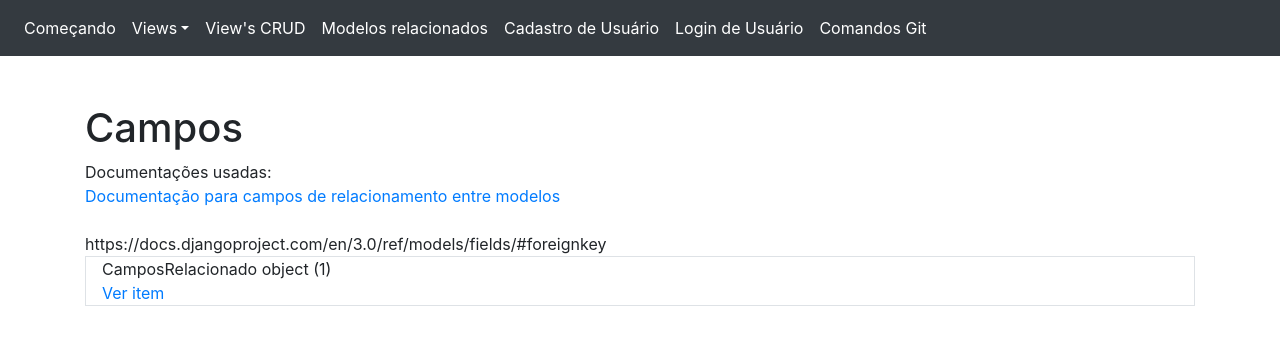
After one commit to katiri/Django, a Django app: page /lendocamposrelacionados/ in a window 1280 px wide. The commit adds this page. Shown: the top 345 px of the page. Run offline with Django 3.2, Linux system fonts and the light colour scheme; tables that the repository leaves empty hold one stand-in row (values such as "Sample post"); parts of the project's set-up code (start-up, migrations or seed data) failed here and were passed over.

Commit message:
Sétima versão, relacionamentos entre modelos

```diff
--- a/central/admin.py
+++ b/central/admin.py
@@ -1,6 +1,10 @@
 from django.contrib import admin
 from .models import *
 
-@admin.register(Exemplos)
+@admin.register(Exemplo)
 class ExemplosAdmin(admin.ModelAdmin):
     pass
+
+@admin.register(CamposRelacionado)
+class CamposRelacionadoAdmin(admin.ModelAdmin):
+    pass
--- a/central/models.py
+++ b/central/models.py
@@ -12,7 +12,7 @@ class Base(models.Model):
     class Meta:
         abstract = True
 
-class Exemplos(Base):
+class Exemplo(Base):
     # Gera um id para cada linha
     # auto_campo = models.AutoField()
     # Id maior
@@ -67,3 +67,17 @@ class Exemplos(Base):
     caminho_de_arquivo = models.FilePathField(path=None)
     # Herda todos os atributos e métodos de FileField, mas também valida se o objeto carregado é uma imagem válida. requer pip install Pillow e
     imagem = models.ImageField(upload_to='imagens/', blank=True)
+
+# https://docs.djangoproject.com/en/3.0/ref/models/fields/#foreignkey
+
+class CamposRelacionado(Base):
+    # Um relacionamento muitos para um
+    chave_estrangeira = models.ForeignKey(Exemplo, on_delete=models.CASCADE, related_name='CamposRelacionado1', related_query_name='CamposRelacionado11')
+    # Para criar um relacionamento muitos para um consigo mesmo
+    chave_estrangeira_self = models.ForeignKey('self', on_delete=models.CASCADE, related_name='CamposRelacionado2', related_query_name='CamposRelacionado2', blank=True, null=True)
+    # Um relacionamento de muitos para muitos
+    muitos_para_muitos = models.ManyToManyField(Exemplo)
+    # Um relacionamento de muitos para muitos consigo mesmo
+    muitos_para_muitos_self = models.ManyToManyField('self', blank=True)
+    # Um relacionamento um para um
+    um_para_um =models.OneToOneField(to=Exemplo, on_delete=models.CASCADE, related_name='CamposRelacionado3', related_query_name='CamposRelacionado3')
--- a/central/templates/base.html
+++ b/central/templates/base.html
@@ -27,6 +27,9 @@
                 </li>
                 <li class="nav-item">
                     <a class="nav-link text-white" href="{% url 'LendoBanco' %}">View's CRUD</a>
+                </li>
+                <li class="nav-item">
+                    <a class="nav-link text-white" href="{% url 'LendoCampoRelacionado' %}">Modelos relacionados</a>
                 </li>
                 <li class="nav-item">
                     <a class="nav-link text-white" href="{% url 'CadastroDeUsuario' %}">Cadastro de Usuário</a>
--- /dev/null
+++ b/central/templates/central/camposrelacionado_list.html
@@ -0,0 +1,27 @@
+{% extends 'base.html' %}
+{% load static %}
+
+{% block body %}
+<div class="container my-5">
+    <div class="row">
+        <div class="col">
+            <h1>Campos</h1>
+            Documentações usadas:<br>
+            <a alt="Documentação para campos de relacionamento entre modelos" href="https://docs.djangoproject.com/en/3.0/ref/models/fields/#foreignkey" target="_blank">
+                Documentação para campos de relacionamento entre modelos
+            </a>
+            <br><br>
+            https://docs.djangoproject.com/en/3.0/ref/models/fields/#foreignkey
+            {% for campo in object_list %}
+                <div class="border px-3">
+                    {{ campo }}
+                    <br>
+                    <a alt="Ver exemplo {{ campo.id }}" href="{% url 'LendoCampoRelacionadoItem' campo.id %}">Ver item</a>
+                </div>
+            {% empty %}
+                <div>Nenhum campo ainda.</div>
+            {% endfor %}
+        </div>
+    </div>
+</div>
+{% endblock %}
--- a/central/urls.py
+++ b/central/urls.py
@@ -8,6 +8,8 @@ urlpatterns = [
     path('class/', ClassView.as_view(), name='ClassIndex'),
     path('lendobanco/', LendoBanco.as_view(), name='LendoBanco'),
     path('lendobancoitem/<slug:slug>/', LendoBancoItem.as_view(), name='LendoBancoItem'),
+    path('lendocamposrelacionados/', LendoCampoRelacionado.as_view(), name='LendoCampoRelacionado'),
+    path('lendocamposrelacionadositem/<slug:pk>/', LendoCampoRelacionadoItem.as_view(), name='LendoCampoRelacionadoItem'),
     path('criandoexemplo/', ExemploCreate.as_view(), name='ExemploCreate'),
     path('atualizandoexemplo/<slug:slug>/', ExemploUpdate.as_view(), name='ExemploUpdate'),
     path('deletandoexemplo/<slug:slug>/', ExemploDelete.as_view(), name='ExemploDelete'),
--- a/central/views.py
+++ b/central/views.py
@@ -49,7 +49,7 @@ class Git(TemplateView):
 
 class LendoBanco(LoginRequiredMixin, ListView):
     login_url = reverse_lazy('LoginDeUsuario')
-    model = Exemplos
+    model = Exemplo
 
     def get_context_data(self, **kwargs):
         context = super().get_context_data(**kwargs)
@@ -58,7 +58,7 @@ class LendoBanco(LoginRequiredMixin, ListView):
 
 class LendoBancoItem(LoginRequiredMixin, DetailView):
     login_url = reverse_lazy('LoginDeUsuario')
-    model = Exemplos
+    model = Exemplo
 
     def get_context_data(self, **kwargs):
         context = super().get_context_data(**kwargs)
@@ -67,7 +67,7 @@ class LendoBancoItem(LoginRequiredMixin, DetailView):
 
 class ExemploCreate(LoginRequiredMixin, CreateView):
     login_url = reverse_lazy('LoginDeUsuario')
-    model = Exemplos
+    model = Exemplo
     fields = '__all__'
     template_name_suffix = '_create'
     success_url = reverse_lazy('LendoBanco')
@@ -79,7 +79,7 @@ class ExemploCreate(LoginRequiredMixin, CreateView):
 
 class ExemploUpdate(LoginRequiredMixin, UpdateView):
     login_url = reverse_lazy('LoginDeUsuario')
-    model = Exemplos
+    model = Exemplo
     fields = ['criados',
               'chave_unica',
               'inteiro',
@@ -113,8 +113,8 @@ class ExemploUpdate(LoginRequiredMixin, UpdateView):
 
 class ExemploDelete(LoginRequiredMixin, PermissionRequiredMixin, DeleteView):
     login_url = reverse_lazy('LoginDeUsuario')
-    permission_required = 'exemplos.delete_exemplos'
-    model = Exemplos
+    permission_required = 'exemplo.delete_exemplo'
+    model = Exemplo
     success_url = reverse_lazy('LendoBanco')
 
     def get_context_data(self, **kwargs):
@@ -144,10 +144,10 @@ class CadastroDeUsuario(FormView):
         user.last_name = ultimo_nome
         user.is_staff = True
 
-        perm1 = Permission.objects.get(codename='view_exemplos')
-        perm2 = Permission.objects.get(codename='add_exemplos')
-        perm3 = Permission.objects.get(codename='change_exemplos')
-        # perm4 = Permission.objects.get(codename='delete_exemplos')
+        perm1 = Permission.objects.get(codename='view_exemplo')
+        perm2 = Permission.objects.get(codename='add_exemplo')
+        perm3 = Permission.objects.get(codename='change_exemplo')
+        # perm4 = Permission.objects.get(codename='delete_exemplo')
 
         user.user_permissions.add(perm1, perm2, perm3)
 
@@ -235,3 +235,19 @@ class TrocaDeSenha(LoginRequiredMixin, FormView):
         else:
             messages.error(self.request, 'Senha antiga inválida.')
             return super().form_invalid(form)
+
+class LendoCampoRelacionado(ListView):
+    model = CamposRelacionado
+
+    def get_context_data(self, **kwargs):
+        context = super().get_context_data(**kwargs)
+        context['title'] = 'Exibição de campos relacionados'
+        return context
+
+class LendoCampoRelacionadoItem(DetailView):
+    model = CamposRelacionado
+
+    def get_context_data(self, **kwargs):
+        context = super().get_context_data(**kwargs)
+        context['title'] = 'Exibição de campo relacionado item'
+        return context
```
Also changed, not shown: central/templates/central/camposrelacionado_detail.html (added, +20 -0 lines), central/migrations/0004_auto_20210403_1713.py (added), central/templates/central/exemplo_confirm_delete.html (renamed from central/templates/central/exemplos_confirm_delete.html), central/templates/central/exemplo_create.html (renamed from central/templates/central/exemplos_create.html), central/templates/central/exemplo_detail.html (renamed from central/templates/central/exemplos_detail.html), central/templates/central/exemplo_list.html (renamed from central/templates/central/exemplos_list.html), central/templates/central/exemplo_update.html (renamed from central/templates/central/exemplos_update.html).
